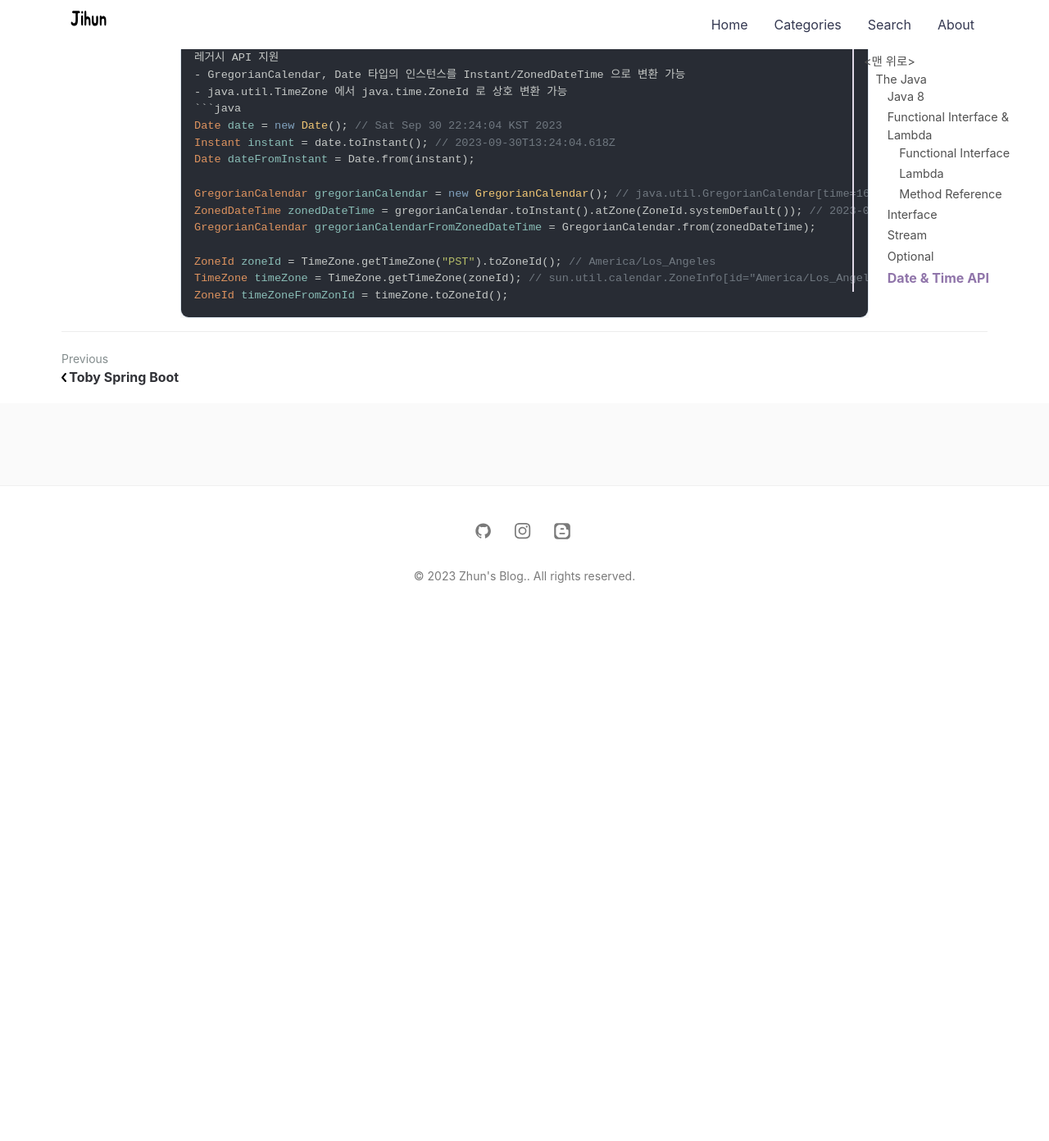
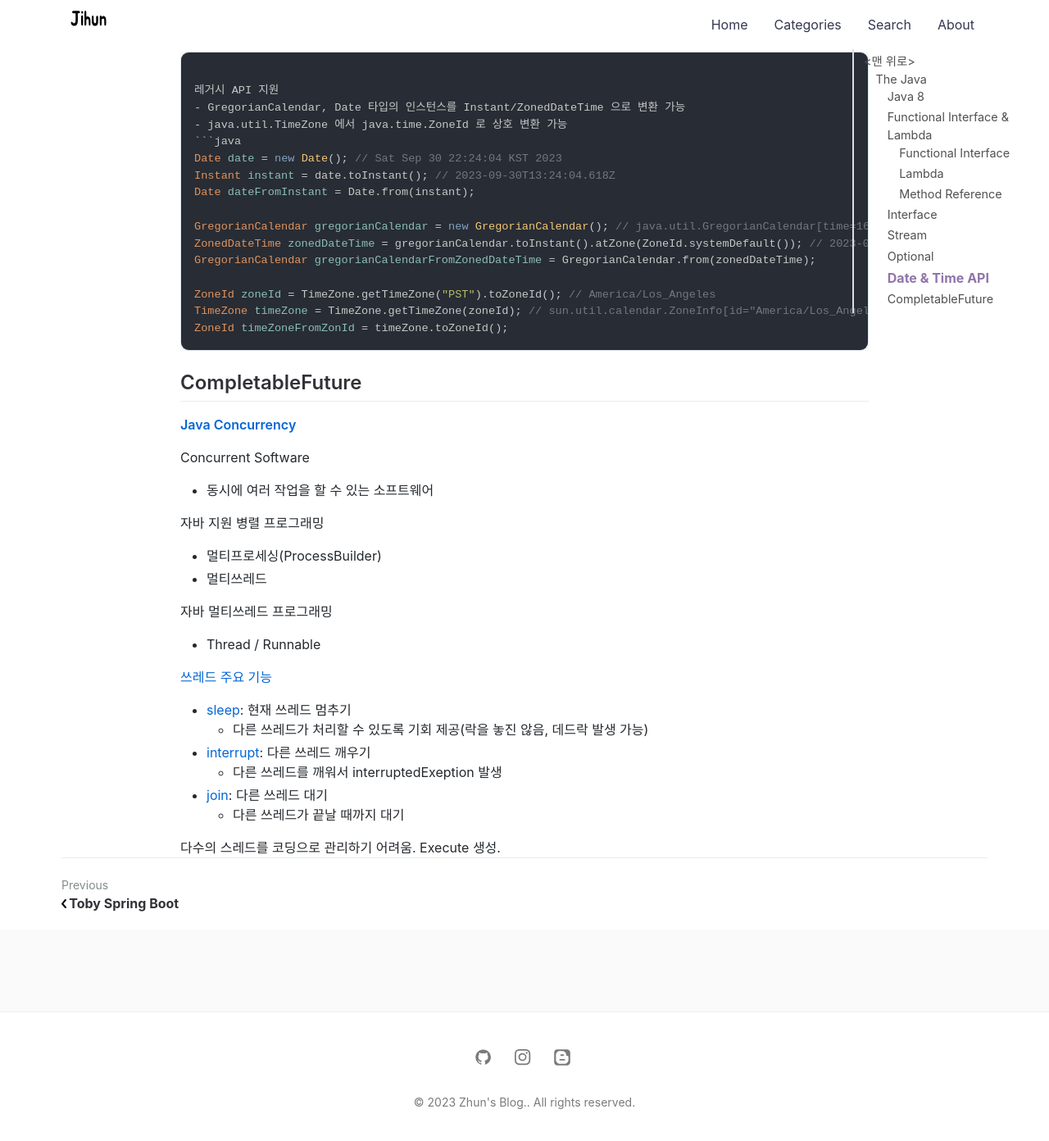
Before and after one commit to jihunparkme/jihunparkme.github.io, a Jekyll site: the page built from _posts/2023-09-27-the-java.md, in a window 1280 px wide and 1400 px high, scrolled down 17671 px. Shown: the top 1392 px of the window at 82% size. Built offline with Jekyll 4.4.1, drawn with Linux system fonts in a browser that asks for light colours; nearby versions of some CDN libraries; comment, search, counter and statistics services are not loaded; before the commit the page ends 18429 px from its top, so only the background shows below that; some of the changed text lies outside the part shown.

Commit message:
[The Java] CompletableFuture

````diff
--- a/_posts/2023-09-27-the-java.md
+++ b/_posts/2023-09-27-the-java.md
@@ -744,6 +744,8 @@ java 8 에서 제공하는 Date-Time API
 
 .
 
+[DateTest.java](https://github.com/jihunparkme/java-example/blob/main/src/test/java/com/example/java8to11/date/DateTest.java)
+
 `기계용 시간`(machine time) 표현
 - UTC(Universal Time Coordinated) == GMT(Greenwich Mean Time)
 - 보통 시간을 재는 경우 사용
@@ -836,3 +838,31 @@ ZoneId zoneId = TimeZone.getTimeZone("PST").toZoneId(); // America/Los_Angeles
 TimeZone timeZone = TimeZone.getTimeZone(zoneId); // sun.util.calendar.ZoneInfo[id="America/Los_Angeles",of
 ZoneId timeZoneFromZonId = timeZone.toZoneId();
 ```
+
+## CompletableFuture
+
+[**Java Concurrency**](https://docs.oracle.com/javase/tutorial/essential/concurrency/)
+
+Concurrent Software
+- 동시에 여러 작업을 할 수 있는 소프트웨어
+
+자바 지원 병렬 프로그래밍
+- 멀티프로세싱(ProcessBuilder)
+- 멀티쓰레드
+
+자바 멀티쓰레드 프로그래밍
+- Thread / Runnable
+
+[쓰레드 주요 기능](https://github.com/jihunparkme/java-example/tree/main/src/main/java/com/example/java8to11/thread)
+- [sleep](https://docs.oracle.com/javase/8/docs/api/java/lang/Thread.html#sleep-long-): 현재 쓰레드 멈추기
+  - 다른 쓰레드가 처리할 수 있도록 기회 제공(락을 놓진 않음, 데드락 발생 가능)
+- [interrupt](https://docs.oracle.com/javase/8/docs/api/java/lang/Thread.html#interrupt--): 다른 쓰레드 깨우기
+  - 다른 쓰레드를 깨워서 interruptedExeption 발생
+- [join](https://docs.oracle.com/javase/8/docs/api/java/lang/Thread.html#join--): 다른 쓰레드 대기
+  - 다른 쓰레드가 끝날 때까지 대기
+
+
+
+
+
+다수의 스레드를 코딩으로 관리하기 어려움. Execute 생성.
````
